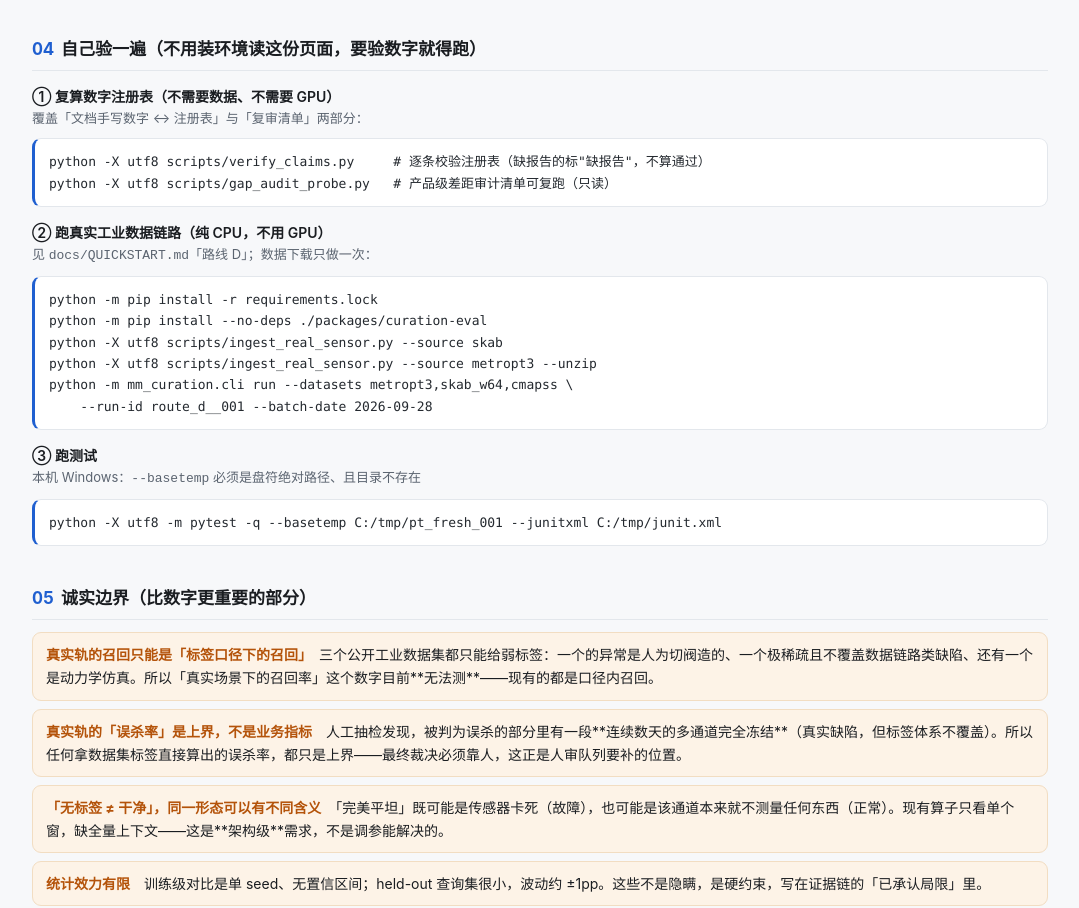
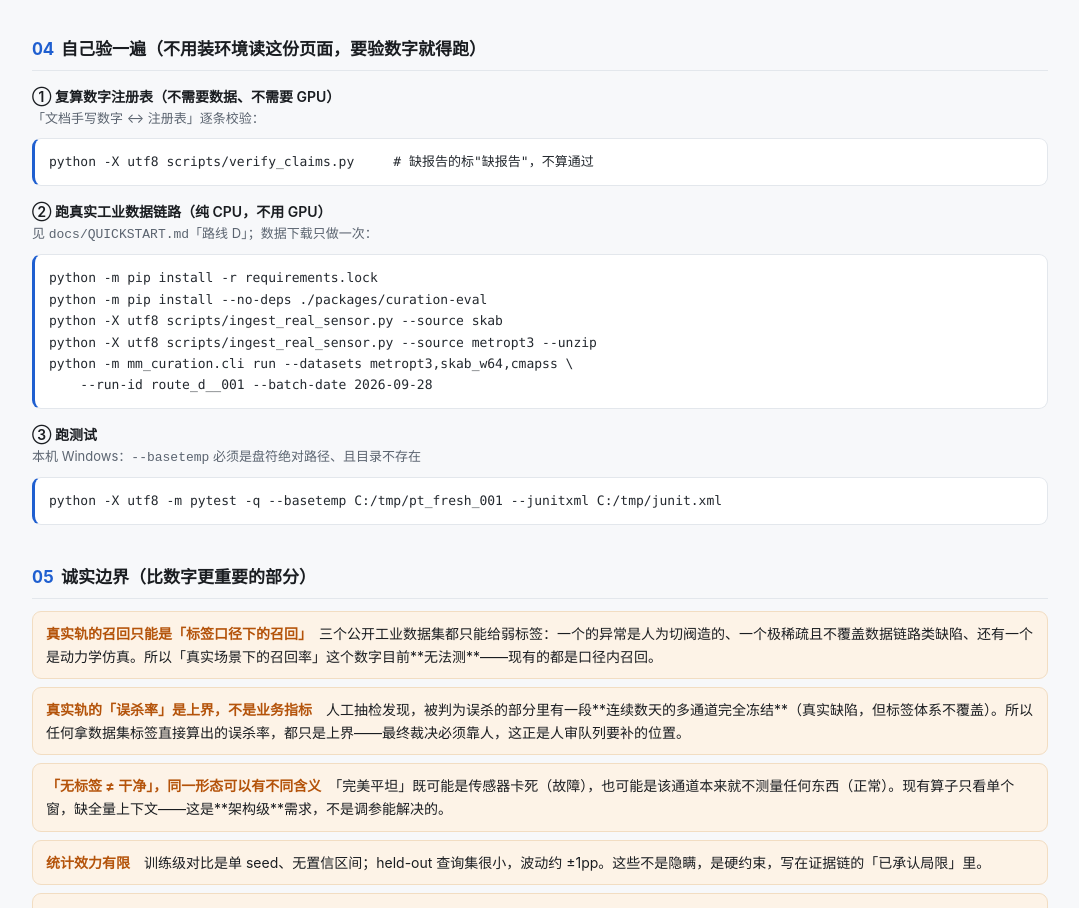
Before and after one commit to quannie255-star/mm-curation-pipeline, a plain HTML site: page docs/product.html in a window 1280 px wide. Shown: the part 2409-3317 px from the top of the page, without its empty margins (100-1179 px from the left). Drawn offline with nearby package versions, Linux system fonts and the light colour scheme.

Commit message:
收尾清理：STUDIO 指向归档后的评审材料路径；product.html 摘掉已封存的 gap_audit_probe 命令
- docs/STUDIO.md 引用的 ARCHITECTURE_FOR_REVIEW.md 已迁 docs/archive/，路径随迁
- docs/product.html 与 build_product_page.py 模板同步（模板已改，见上一提交）
- 注：build_product_page.py 当前在 HEAD 上即崩（定性 claim 的 expected 为字符串，
  float() 不兼容），重生成不可用，故对本生成物做单行外科修正；修复生成器不在本轮范围
- verify_claims 全绿

```diff
--- a/docs/product.html
+++ b/docs/product.html
@@ -147,9 +147,8 @@
 
 <div class="step">
   <div class="t">① 复算数字注册表（不需要数据、不需要 GPU）</div>
-  <div class="s">覆盖「文档手写数字 ↔ 注册表」与「复审清单」两部分：</div>
-  <pre>python -X utf8 scripts/verify_claims.py     # 逐条校验注册表（缺报告的标"缺报告"，不算通过）
-python -X utf8 scripts/gap_audit_probe.py   # 产品级差距审计清单可复跑（只读）</pre>
+  <div class="s">「文档手写数字 ↔ 注册表」逐条校验：</div>
+  <pre>python -X utf8 scripts/verify_claims.py     # 缺报告的标"缺报告"，不算通过</pre>
 </div>
 <div class="step">
   <div class="t">② 跑真实工业数据链路（纯 CPU，不用 GPU）</div>
```
Also changed, not shown: 1 other file.
